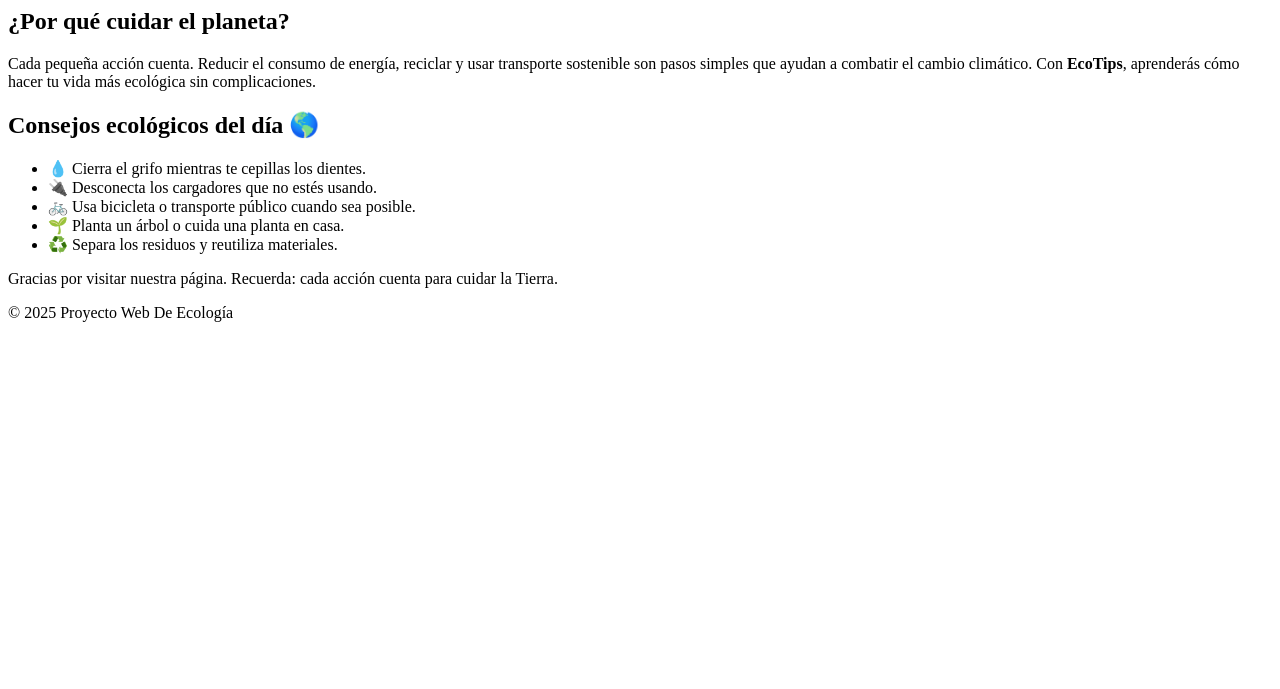
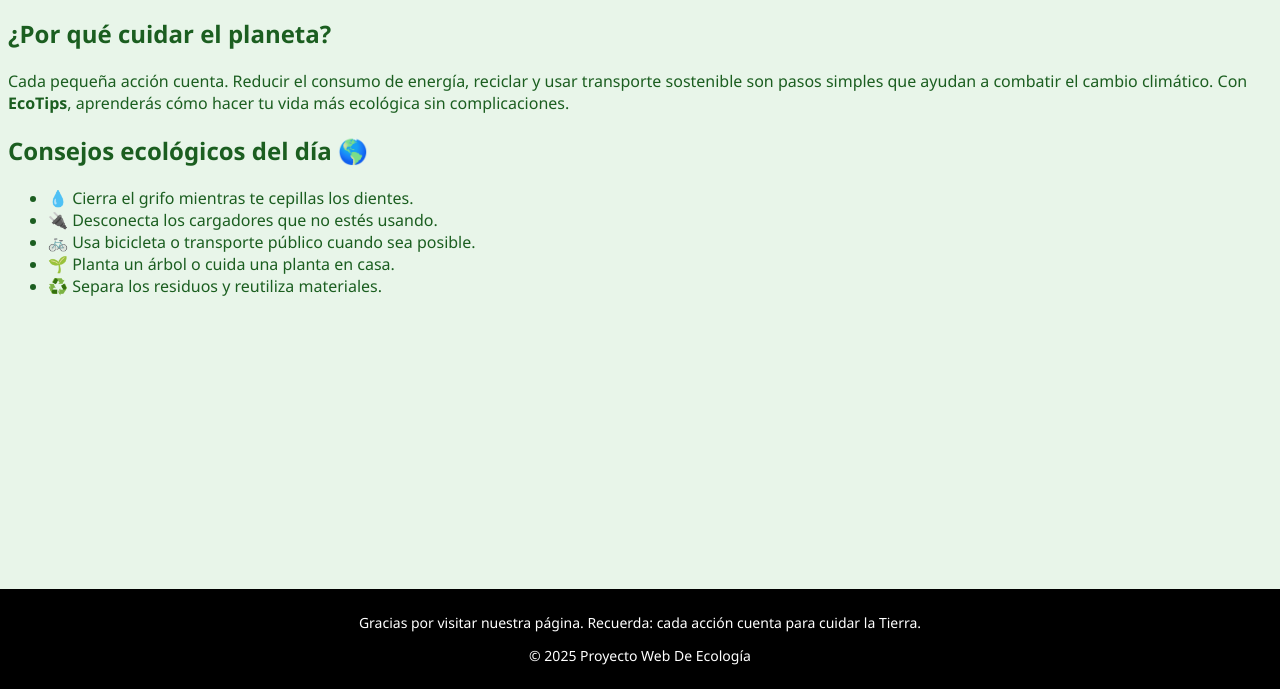
Before and after one commit to Moriones20/EcoTips-Grupo3, a plain HTML site: page index.html in a window 1280 px wide. Shown: the part 111-800 px from the top of the page. Drawn offline with Linux system fonts and the light colour scheme.

Commit message:
modified styles

```diff
--- a/src/css/style.css
+++ b/src/css/style.css
@@ -1,2 +1,20 @@
 /* style.css (placeholder) */
 /* Añadir estilos CSS aquí. Mantener estructura modular en src/css/ */
+body {
+
+    background-color: #e8f5e9;
+    color: #1b5e20;
+    font-family: 'Segoe UI', sans-serif;
+}
+
+footer {
+      background-color: #000;
+      color: #fff;
+      text-align: center;
+      padding: 10px 0;
+      font-size: 14px;
+      position: fixed;
+      bottom: 0;
+      left: 0;
+      width: 100%;
+    }
```
